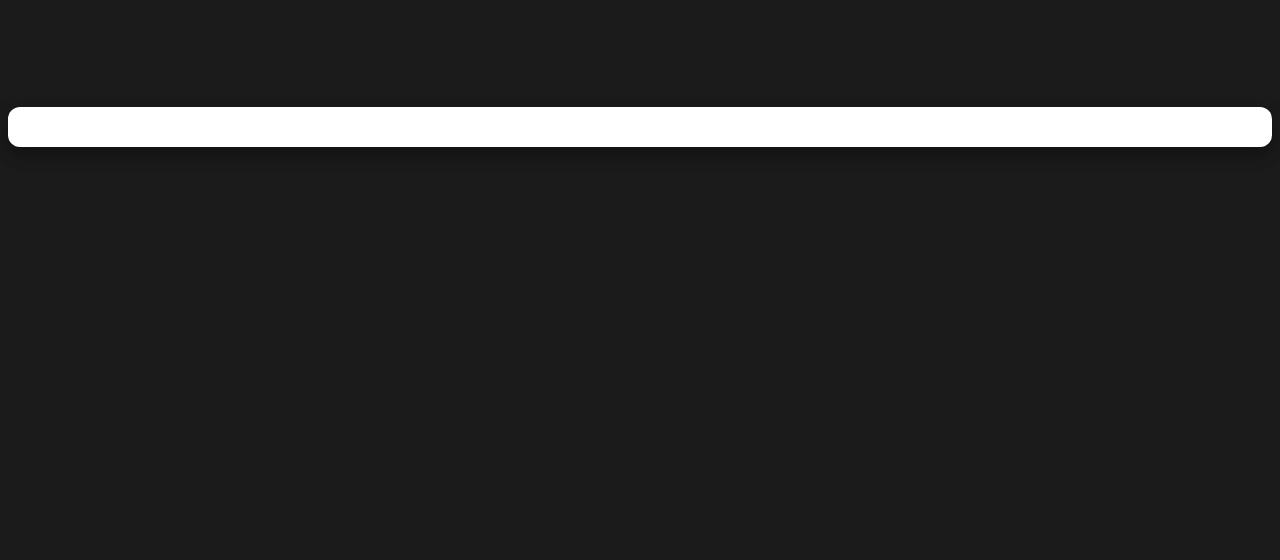
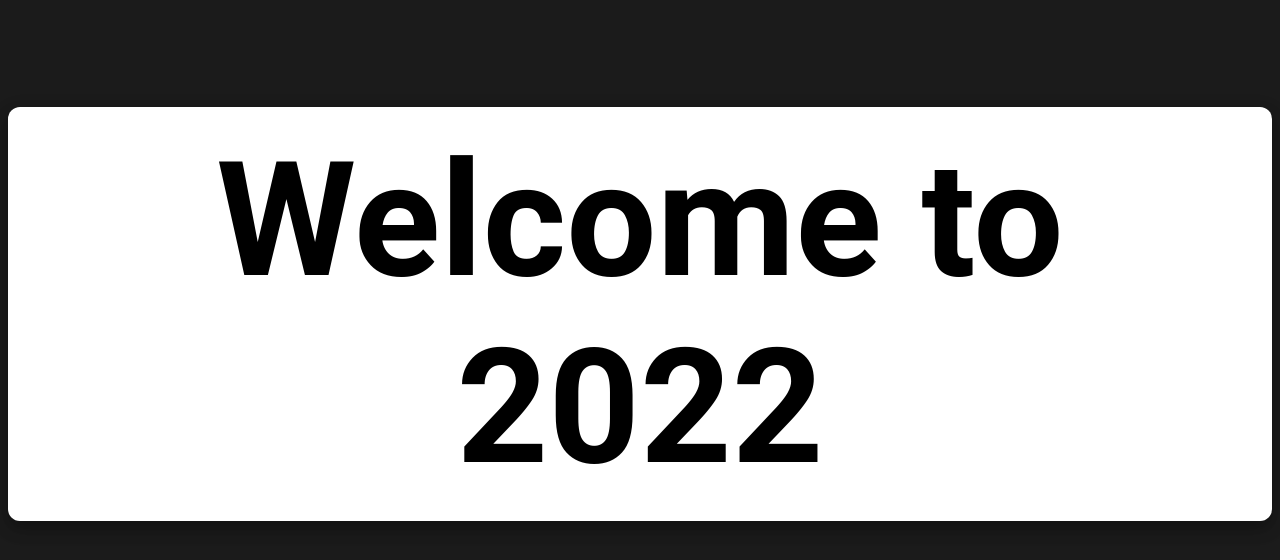
Before and after one commit to HonzaKubita/honzakubita.net, a Vue app: page /countdown in a window 1280 px wide. Shown: the top 560 px of the page. Built offline with nearby package versions, Linux system fonts and the light colour scheme.

Commit message:
Fixed countdown page

```diff
--- a/src/vue/pages/countdown.vue
+++ b/src/vue/pages/countdown.vue
@@ -1,13 +1,13 @@
 <template>
 <div>
-  <h1 class="google-roboto-1" id="h1"> </h1>
+  <h1 class="google-roboto-1" id="h1">Loading...</h1>
   <noscript>This website requires javascript to work properly please eneable javascript to continue.</noscript>
 </div>
 </template>
 
 <script>
-/*
-var countDownDate = new Date("Dec 31, 2021 12:05:00").getTime();
+
+let countDownDate = new Date("Dec 31, 2021 12:05:00").getTime();
 const interval = setInterval(countDown, 1000);
 
 function countDown() {
@@ -59,9 +59,9 @@ function countDown() {
       clearInterval(interval);
   }
 }
-*/
+
 export default {
-  name: 'mail',
+  name: 'countdown',
 }
 </script>
 <style>
```
